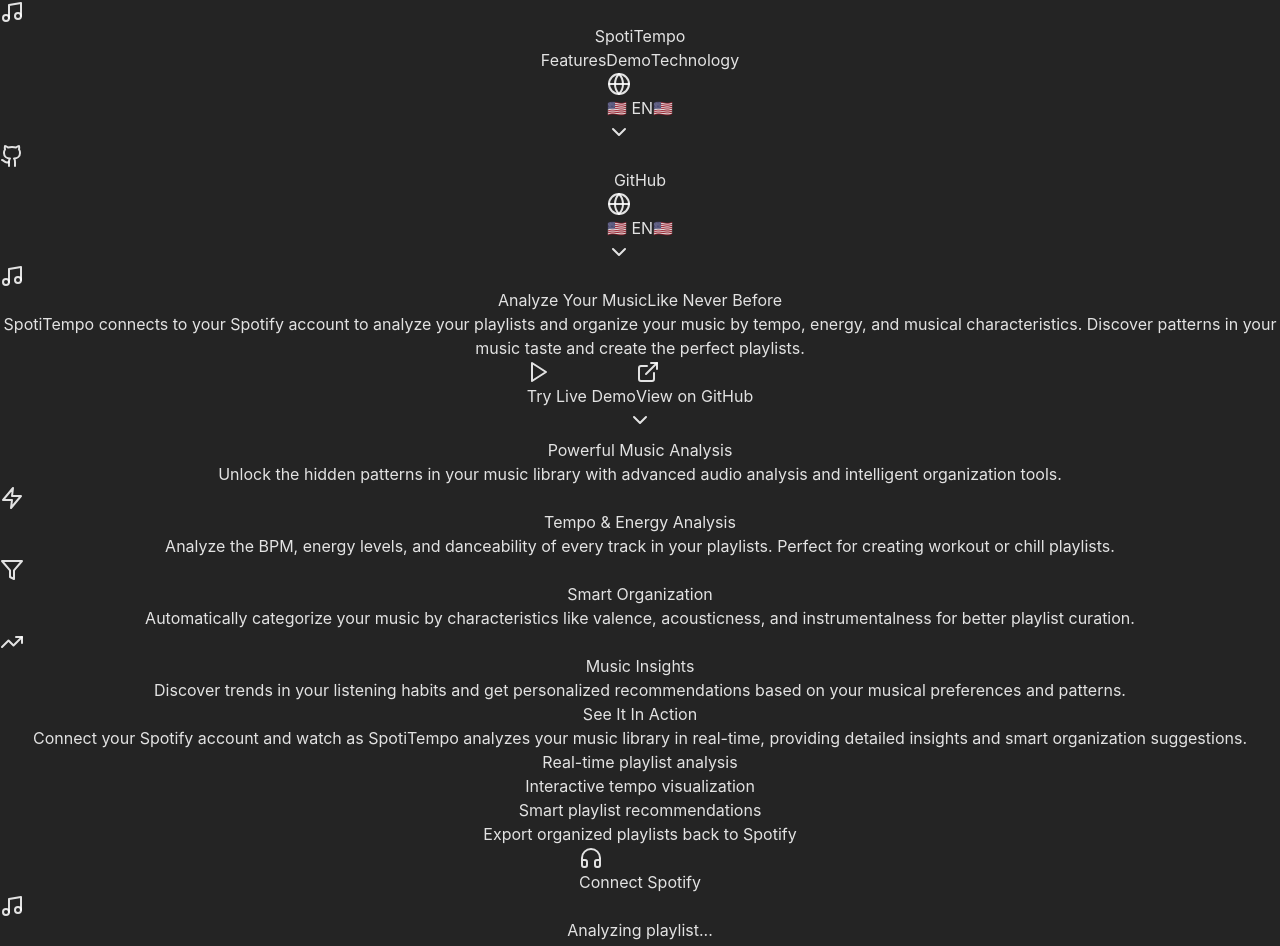
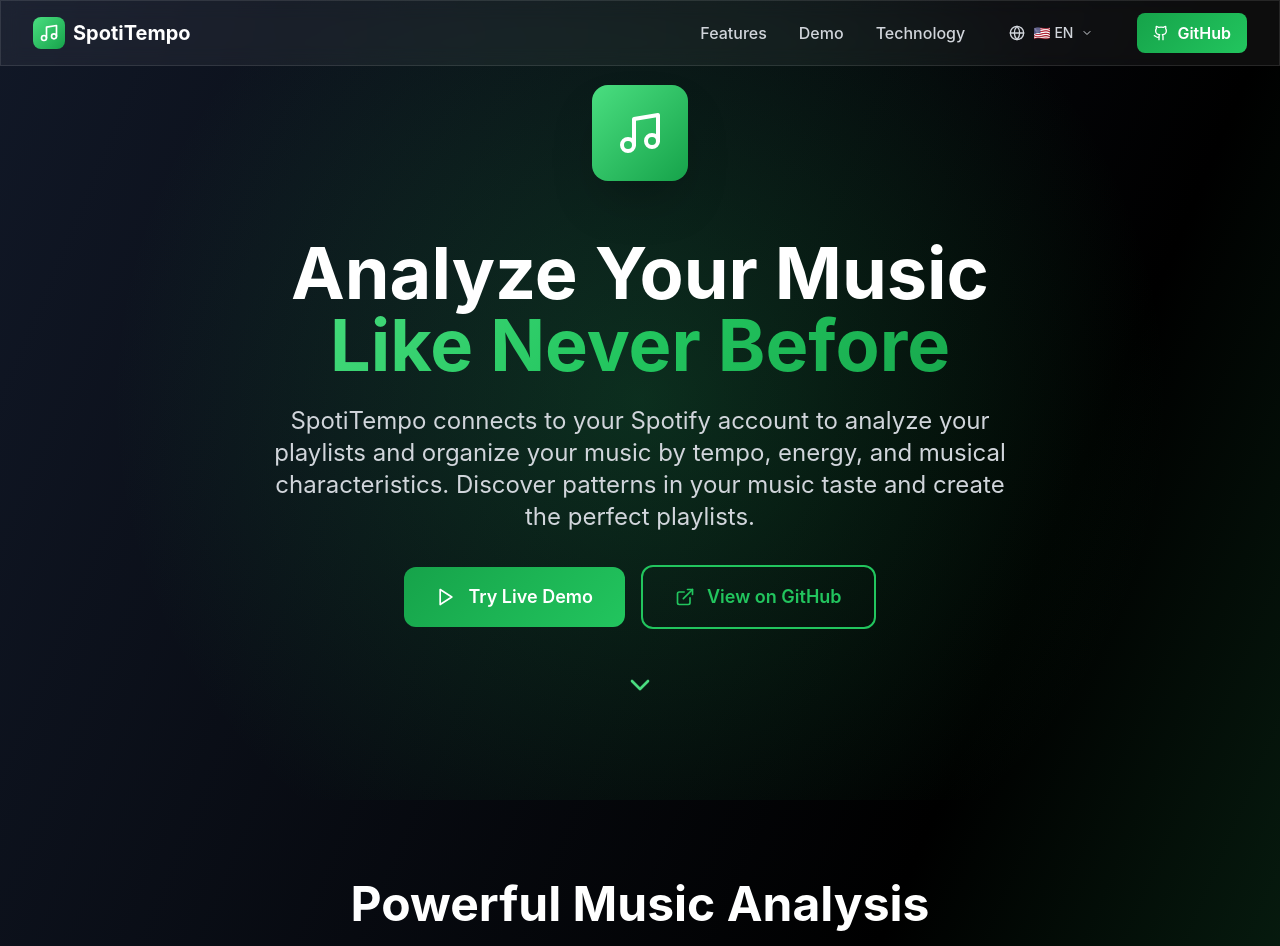
Before and after one commit to serloro/webSpotiTempo, a React app: page / in a window 1280 px wide. Shown: the top 946 px of the page. Built offline with nearby package versions, Linux system fonts and the light colour scheme; the HTML template or start-up script is replaced by a standard one.

Commit message:
Recreate complete SpotiTempo project

```diff
--- a/src/App.tsx
+++ b/src/App.tsx
@@ -51,19 +51,39 @@
   return (
     <div className="min-h-screen bg-gradient-to-br from-gray-900 via-black to-green-900">
       {/* Navigation */}
-      <nav className="fixed top-0 w-full z-50 bg-black/80 backdrop-blur-md border-b border-green-500/20">
+      <nav className="fixed top-0 w-full z-50 glass border-b border-green-500/20">
         <div className="max-w-7xl mx-auto px-4 sm:px-6 lg:px-8">
           <div className="flex justify-between items-center h-16">
             <div className="flex items-center space-x-2">
-              <Music className="w-8 h-8 text-green-400" />
+              <div className="w-8 h-8 bg-gradient-to-br from-green-400 to-green-600 rounded-lg flex items-center justify-center">
+                <Music className="w-5 h-5 text-white" />
+              </div>
               <span className="text-xl font-bold text-white">SpotiTempo</span>
             </div>
-            <div className="hidden md:flex space-x-8">
-              <button onClick={() => scrollToSection('features')} className="text-gray-300 hover:text-green-400 transition-colors">{t('nav.features')}</button>
-              <button onClick={() => scrollToSection('demo')} className="text-gray-300 hover:text-green-400 transition-colors">{t('nav.demo')}</button>
-              <button onClick={() => scrollToSection('tech')} className="text-gray-300 hover:text-green-400 transition-colors">{t('nav.technology')}</button>
+            <div className="hidden md:flex items-center space-x-8">
+              <button
+                onClick={() => scrollToSection('features')}
+                className="text-gray-300 hover:text-green-400 transition-colors font-medium"
+              >
+                {t('nav.features')}
+              </button>
+              <button
+                onClick={() => scrollToSection('demo')}
+                className="text-gray-300 hover:text-green-400 transition-colors font-medium"
+              >
+                {t('nav.demo')}
+              </button>
+              <button
+                onClick={() => scrollToSection('tech')}
+                className="text-gray-300 hover:text-green-400 transition-colors font-medium"
+              >
+                {t('nav.technology')}
+              </button>
               <LanguageToggle />
-              <a href="#" className="flex items-center space-x-2 bg-green-600 hover:bg-green-700 px-4 py-2 rounded-lg transition-colors">
+              <a
+                href="#"
+                className="flex items-center space-x-2 btn-primary px-4 py-2 rounded-lg"
+              >
                 <Github className="w-4 h-4" />
                 <span>{t('nav.github')}</span>
               </a>
@@ -81,20 +101,20 @@
           className="absolute inset-0 opacity-20"
           style={{
             transform: `translateY(${scrollY * 0.5}px)`,
-            background: 'radial-gradient(circle at 50% 50%, #10b981 0%, transparent 50%)'
+            background: 'radial-gradient(circle at 50% 50%, #22c55e 0%, transparent 70%)'
           }}
         />
 
         <div className={`max-w-4xl mx-auto text-center px-4 transition-all duration-1000 ${isVisible.hero ? 'opacity-100 translate-y-0' : 'opacity-0 translate-y-10'}`}>
           <div className="mb-8">
-            <div className="inline-flex items-center justify-center w-24 h-24 bg-gradient-to-br from-green-400 to-green-600 rounded-2xl mb-6 shadow-2xl">
+            <div className="inline-flex items-center justify-center w-24 h-24 bg-gradient-to-br from-green-400 to-green-600 rounded-2xl mb-6 shadow-2xl hover-lift">
               <Music className="w-12 h-12 text-white" />
             </div>
           </div>
 
           <h1 className="text-4xl md:text-7xl font-bold text-white mb-6 leading-tight">
             {t('hero.title.line1')}
-            <span className="block text-transparent bg-clip-text bg-gradient-to-r from-green-400 to-emerald-400">
+            <span className="block gradient-text">
               {t('hero.title.line2')}
             </span>
           </h1>
@@ -104,11 +124,11 @@
           </p>
 
           <div className="flex flex-col sm:flex-row gap-4 justify-center items-center mb-12">
-            <button className="flex items-center space-x-3 bg-green-600 hover:bg-green-700 text-white px-8 py-4 rounded-xl text-lg font-semibold transition-all duration-300 transform hover:scale-105 shadow-lg">
+            <button className="flex items-center space-x-3 btn-primary px-8 py-4 rounded-xl text-lg font-semibold hover-lift">
               <Play className="w-5 h-5" />
               <span>{t('hero.cta.demo')}</span>
             </button>
-            <button className="flex items-center space-x-3 border-2 border-green-400 text-green-400 hover:bg-green-400 hover:text-black px-8 py-4 rounded-xl text-lg font-semibold transition-all duration-300">
+            <button className="flex items-center space-x-3 btn-secondary px-8 py-4 rounded-xl text-lg font-semibold">
               <ExternalLink className="w-5 h-5" />
               <span>{t('hero.cta.github')}</span>
             </button>
@@ -158,7 +178,7 @@
             ].map((feature, index) => (
               <div
                 key={index}
-                className={`bg-gray-800/50 backdrop-blur-sm border border-gray-700 rounded-2xl p-8 hover:border-green-500/50 transition-all duration-500 transform hover:scale-105 ${isVisible.features ? `opacity-100 translate-y-0 ${feature.delay}` : 'opacity-0 translate-y-10'}`}
+                className={`glass rounded-2xl p-8 hover:border-green-500/50 transition-all duration-500 hover-lift ${isVisible.features ? `opacity-100 translate-y-0 ${feature.delay}` : 'opacity-0 translate-y-10'}`}
               >
                 <div className="text-green-400 mb-4">
                   {feature.icon}
@@ -197,7 +217,7 @@
                 ))}
               </div>
 
-              <button className="flex items-center space-x-3 bg-gradient-to-r from-green-600 to-emerald-600 hover:from-green-700 hover:to-emerald-700 text-white px-8 py-4 rounded-xl text-lg font-semibold transition-all duration-300 transform hover:scale-105 shadow-lg">
+              <button className="flex items-center space-x-3 btn-primary px-8 py-4 rounded-xl text-lg font-semibold hover-lift">
                 <Headphones className="w-5 h-5" />
                 <span>{t('demo.cta')}</span>
               </button>
@@ -205,7 +225,7 @@
 
             <div className={`transition-all duration-1000 delay-300 ${isVisible.demo ? 'opacity-100 translate-x-0' : 'opacity-0 translate-x-10'}`}>
               <div className="relative">
-                <div className="bg-gradient-to-br from-gray-800 to-gray-900 rounded-2xl p-8 border border-gray-700 shadow-2xl">
+                <div className="glass rounded-2xl p-8 shadow-2xl hover-lift">
                   <div className="flex items-center space-x-3 mb-6">
                     <div className="w-3 h-3 bg-red-500 rounded-full"></div>
                     <div className="w-3 h-3 bg-yellow-500 rounded-full"></div>
@@ -218,7 +238,7 @@
                         <Music className="w-5 h-5 text-green-400" />
                         <span className="text-white">{t('demo.analyzing')}</span>
                       </div>
-                      <div className="text-green-400">128 BPM</div>
+                      <div className="text-green-400 font-bold">128 BPM</div>
                     </div>
 
                     <div className="grid grid-cols-2 gap-4">
@@ -266,7 +286,7 @@
             ].map((tech, index) => (
               <div
                 key={index}
-                className={`bg-gray-800/30 backdrop-blur-sm border border-gray-700 rounded-xl p-6 text-center hover:border-green-500/50 transition-all duration-500 ${isVisible.tech ? `opacity-100 translate-y-0` : 'opacity-0 translate-y-10'}`}
+                className={`glass rounded-xl p-6 text-center hover:border-green-500/50 transition-all duration-500 hover-lift ${isVisible.tech ? `opacity-100 translate-y-0` : 'opacity-0 translate-y-10'}`}
                 style={{ transitionDelay: `${index * 100}ms` }}
               >
                 <div className="w-12 h-12 bg-gradient-to-br from-green-400 to-emerald-400 rounded-lg mx-auto mb-4 flex items-center justify-center">
@@ -292,7 +312,7 @@
             </p>
 
             <div className="flex flex-col sm:flex-row gap-4 justify-center items-center">
-              <button className="flex items-center space-x-3 bg-green-600 hover:bg-green-700 text-white px-8 py-4 rounded-xl text-lg font-semibold transition-all duration-300 transform hover:scale-105 shadow-lg">
+              <button className="flex items-center space-x-3 btn-primary px-8 py-4 rounded-xl text-lg font-semibold hover-lift">
                 <Music className="w-5 h-5" />
                 <span>{t('cta.primary')}</span>
               </button>
@@ -310,7 +330,9 @@
         <div className="max-w-7xl mx-auto px-4 sm:px-6 lg:px-8">
           <div className="flex flex-col md:flex-row justify-between items-center">
             <div className="flex items-center space-x-2 mb-4 md:mb-0">
-              <Music className="w-6 h-6 text-green-400" />
+              <div className="w-6 h-6 bg-gradient-to-br from-green-400 to-green-600 rounded flex items-center justify-center">
+                <Music className="w-4 h-4 text-white" />
+              </div>
               <span className="text-lg font-bold text-white">SpotiTempo</span>
             </div>
             <div className="text-gray-400 text-sm">
--- a/src/index.css
+++ b/src/index.css
@@ -2,20 +2,38 @@
 @tailwind components;
 @tailwind utilities;
 
+@layer base {
+  * {
+    @apply border-border;
+  }
+
+  body {
+    @apply bg-background text-foreground;
+    font-feature-settings: "rlig" 1, "calt" 1;
+  }
+}
+
 :root {
-  font-family: Inter, system-ui, Avenir, Helvetica, Arial, sans-serif;
-  line-height: 1.5;
-  font-weight: 400;
-
-  color-scheme: dark;
-  color: rgba(255, 255, 255, 0.87);
-  background-color: #242424;
-
-  font-synthesis: none;
-  text-rendering: optimizeLegibility;
-  -webkit-font-smoothing: antialiased;
-  -moz-osx-font-smoothing: grayscale;
-  -webkit-text-size-adjust: 100%;
+  --background: 0 0% 3.9%;
+  --foreground: 0 0% 98%;
+  --card: 0 0% 3.9%;
+  --card-foreground: 0 0% 98%;
+  --popover: 0 0% 3.9%;
+  --popover-foreground: 0 0% 98%;
+  --primary: 142.1 76.2% 36.3%;
+  --primary-foreground: 355.7 100% 97.3%;
+  --secondary: 240 3.7% 15.9%;
+  --secondary-foreground: 0 0% 98%;
+  --muted: 240 3.7% 15.9%;
+  --muted-foreground: 240 5% 64.9%;
+  --accent: 240 3.7% 15.9%;
+  --accent-foreground: 0 0% 98%;
+  --destructive: 0 62.8% 30.6%;
+  --destructive-foreground: 0 0% 98%;
+  --border: 240 3.7% 15.9%;
+  --input: 240 3.7% 15.9%;
+  --ring: 142.1 76.2% 36.3%;
+  --radius: 0.5rem;
 }
 
 html {
@@ -24,21 +42,15 @@
 
 body {
   margin: 0;
-  display: flex;
-  place-items: center;
-  min-width: 320px;
   min-height: 100vh;
+  font-family: 'Inter', -apple-system, BlinkMacSystemFont, 'Segoe UI', 'Roboto', sans-serif;
+  -webkit-font-smoothing: antialiased;
+  -moz-osx-font-smoothing: grayscale;
 }
 
 #root {
   width: 100%;
-  margin: 0;
-  padding: 0;
-  text-align: center;
-}
-
-* {
-  box-sizing: border-box;
+  min-height: 100vh;
 }
 
 /* Custom scrollbar */
@@ -47,21 +59,114 @@
 }
 
 ::-webkit-scrollbar-track {
-  background: #1a1a1a;
+  background: hsl(var(--background));
 }
 
 ::-webkit-scrollbar-thumb {
-  background: #4ade80;
+  background: hsl(var(--primary));
   border-radius: 4px;
 }
 
 ::-webkit-scrollbar-thumb:hover {
-  background: #22c55e;
+  background: hsl(var(--primary) / 0.8);
 }
 
-/* Smooth transitions */
-* {
-  transition-property: color, background-color, border-color, text-decoration-color, fill, stroke, opacity, box-shadow, transform, filter, backdrop-filter;
-  transition-timing-function: cubic-bezier(0.4, 0, 0.2, 1);
-  transition-duration: 150ms;
+/* Animations */
+@keyframes fadeInUp {
+  from {
+    opacity: 0;
+    transform: translateY(30px);
+  }
+  to {
+    opacity: 1;
+    transform: translateY(0);
+  }
 }
+
+@keyframes fadeInLeft {
+  from {
+    opacity: 0;
+    transform: translateX(-30px);
+  }
+  to {
+    opacity: 1;
+    transform: translateX(0);
+  }
+}
+
+@keyframes fadeInRight {
+  from {
+    opacity: 0;
+    transform: translateX(30px);
+  }
+  to {
+    opacity: 1;
+    transform: translateX(0);
+  }
+}
+
+.animate-fade-in-up {
+  animation: fadeInUp 0.6s ease-out forwards;
+}
+
+.animate-fade-in-left {
+  animation: fadeInLeft 0.6s ease-out forwards;
+}
+
+.animate-fade-in-right {
+  animation: fadeInRight 0.6s ease-out forwards;
+}
+
+/* Gradient text */
+.gradient-text {
+  background: linear-gradient(135deg, #4ade80, #22c55e, #16a34a);
+  -webkit-background-clip: text;
+  -webkit-text-fill-color: transparent;
+  background-clip: text;
+}
+
+/* Glass effect */
+.glass {
+  background: rgba(255, 255, 255, 0.05);
+  backdrop-filter: blur(10px);
+  border: 1px solid rgba(255, 255, 255, 0.1);
+}
+
+/* Hover effects */
+.hover-lift {
+  transition: transform 0.3s ease, box-shadow 0.3s ease;
+}
+
+.hover-lift:hover {
+  transform: translateY(-5px);
+  box-shadow: 0 20px 40px rgba(0, 0, 0, 0.3);
+}
+
+/* Button styles */
+.btn-primary {
+  background: linear-gradient(135deg, #16a34a, #22c55e);
+  border: none;
+  color: white;
+  font-weight: 600;
+  transition: all 0.3s ease;
+}
+
+.btn-primary:hover {
+  background: linear-gradient(135deg, #15803d, #16a34a);
+  transform: translateY(-2px);
+  box-shadow: 0 10px 20px rgba(34, 197, 94, 0.3);
+}
+
+.btn-secondary {
+  background: transparent;
+  border: 2px solid #22c55e;
+  color: #22c55e;
+  font-weight: 600;
+  transition: all 0.3s ease;
+}
+
+.btn-secondary:hover {
+  background: #22c55e;
+  color: #000;
+  transform: translateY(-2px);
+}
--- /dev/null
+++ b/tailwind.config.js
@@ -0,0 +1,122 @@
+/** @type {import('tailwindcss').Config} */
+export default {
+  content: [
+    "./index.html",
+    "./src/**/*.{js,ts,jsx,tsx}",
+  ],
+  theme: {
+    extend: {
+      colors: {
+        border: "hsl(var(--border))",
+        input: "hsl(var(--input))",
+        ring: "hsl(var(--ring))",
+        background: "hsl(var(--background))",
+        foreground: "hsl(var(--foreground))",
+        primary: {
+          DEFAULT: "hsl(var(--primary))",
+          foreground: "hsl(var(--primary-foreground))",
+        },
+        secondary: {
+          DEFAULT: "hsl(var(--secondary))",
+          foreground: "hsl(var(--secondary-foreground))",
+        },
+        destructive: {
+          DEFAULT: "hsl(var(--destructive))",
+          foreground: "hsl(var(--destructive-foreground))",
+        },
+        muted: {
+          DEFAULT: "hsl(var(--muted))",
+          foreground: "hsl(var(--muted-foreground))",
+        },
+        accent: {
+          DEFAULT: "hsl(var(--accent))",
+          foreground: "hsl(var(--accent-foreground))",
+        },
+        popover: {
+          DEFAULT: "hsl(var(--popover))",
+          foreground: "hsl(var(--popover-foreground))",
+        },
+        card: {
+          DEFAULT: "hsl(var(--card))",
+          foreground: "hsl(var(--card-foreground))",
+        },
+        green: {
+          50: '#f0fdf4',
+          100: '#dcfce7',
+          200: '#bbf7d0',
+          300: '#86efac',
+          400: '#4ade80',
+          500: '#22c55e',
+          600: '#16a34a',
+          700: '#15803d',
+          800: '#166534',
+          900: '#14532d',
+        },
+        emerald: {
+          50: '#ecfdf5',
+          100: '#d1fae5',
+          200: '#a7f3d0',
+          300: '#6ee7b7',
+          400: '#34d399',
+          500: '#10b981',
+          600: '#059669',
+          700: '#047857',
+          800: '#065f46',
+          900: '#064e3b',
+        }
+      },
+      borderRadius: {
+        lg: "var(--radius)",
+        md: "calc(var(--radius) - 2px)",
+        sm: "calc(var(--radius) - 4px)",
+      },
+      animation: {
+        'bounce': 'bounce 2s infinite',
+        'pulse': 'pulse 2s cubic-bezier(0.4, 0, 0.6, 1) infinite',
+        'ping': 'ping 1s cubic-bezier(0, 0, 0.2, 1) infinite',
+        'fade-in-up': 'fadeInUp 0.6s ease-out forwards',
+        'fade-in-left': 'fadeInLeft 0.6s ease-out forwards',
+        'fade-in-right': 'fadeInRight 0.6s ease-out forwards',
+      },
+      keyframes: {
+        fadeInUp: {
+          '0%': {
+            opacity: '0',
+            transform: 'translateY(30px)'
+          },
+          '100%': {
+            opacity: '1',
+            transform: 'translateY(0)'
+          }
+        },
+        fadeInLeft: {
+          '0%': {
+            opacity: '0',
+            transform: 'translateX(-30px)'
+          },
+          '100%': {
+            opacity: '1',
+            transform: 'translateX(0)'
+          }
+        },
+        fadeInRight: {
+          '0%': {
+            opacity: '0',
+            transform: 'translateX(30px)'
+          },
+          '100%': {
+            opacity: '1',
+            transform: 'translateX(0)'
+          }
+        }
+      },
+      fontFamily: {
+        sans: ['Inter', 'system-ui', 'sans-serif'],
+      },
+      backdropBlur: {
+        xs: '2px',
+      }
+    },
+  },
+  plugins: [],
+}
```
